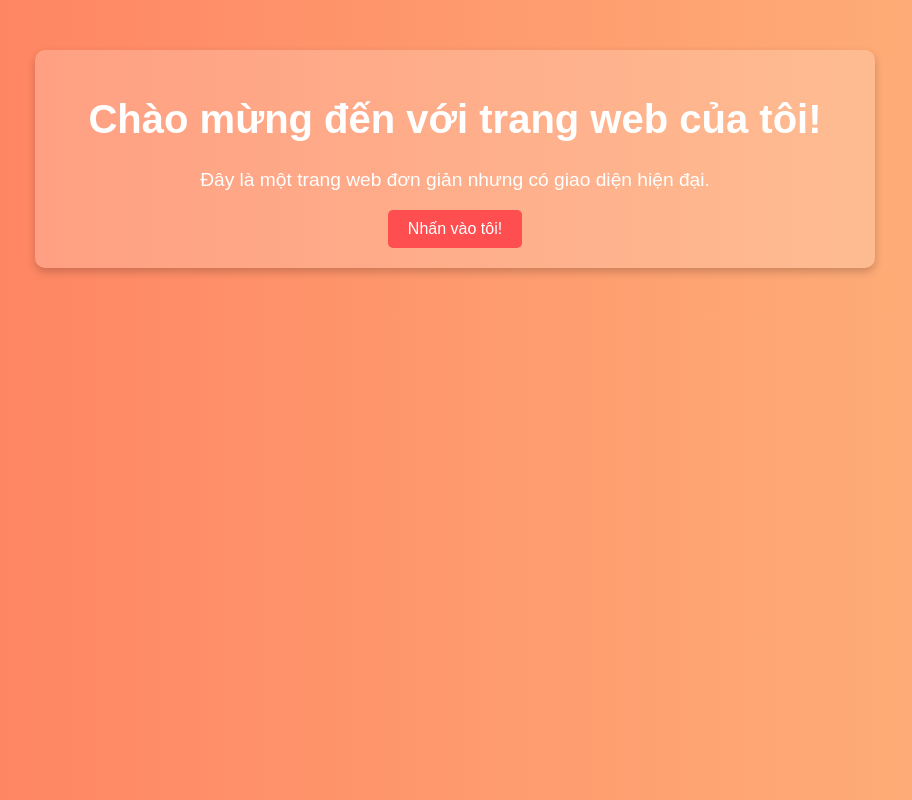
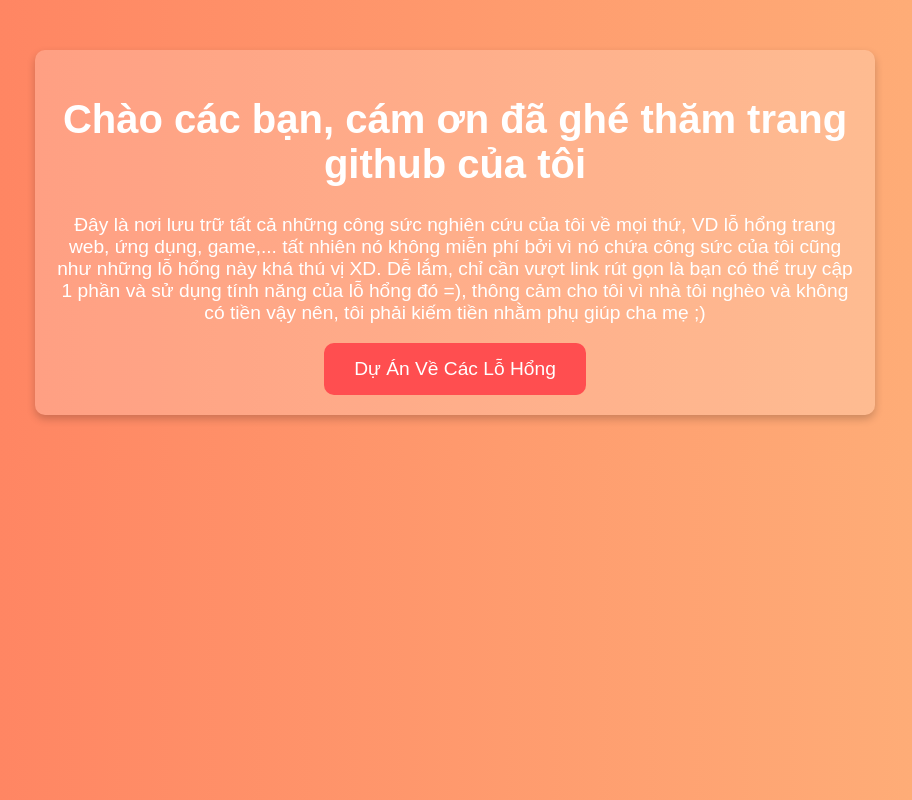
Before and after one commit to TheLazyGap2412/TheLazyGap2412.github.io, a plain HTML site: page index.html in a window 1280 px wide. Shown: the whole page, without its empty margins (185-1097 px from the left). Drawn offline with Linux system fonts and the light colour scheme.

Commit message:
Update index.html

```diff
--- a/index.html
+++ b/index.html
@@ -29,17 +29,17 @@
             font-size: 1.2em;
             animation: fadeIn 3s;
         }
-        button {
+        .big-button {
             background: #ff4e50;
             border: none;
-            padding: 10px 20px;
-            font-size: 1em;
+            padding: 15px 30px;
+            font-size: 1.2em;
             color: white;
             cursor: pointer;
-            border-radius: 5px;
+            border-radius: 10px;
             transition: 0.3s;
         }
-        button:hover {
+        .big-button:hover {
             background: #fc913a;
         }
         @keyframes fadeIn {
@@ -50,14 +50,13 @@
 </head>
 <body>
     <div class="container">
-        <h1>Chào mừng đến với trang web của tôi!</h1>
-        <p>Đây là một trang web đơn giản nhưng có giao diện hiện đại.</p>
-        <button onclick="showAlert()">Nhấn vào tôi!</button>
+        <h1>Chào các bạn, cám ơn đã ghé thăm trang github của tôi</h1>
+        <p>Đây là nơi lưu trữ tất cả những công sức nghiên cứu của tôi về mọi thứ, VD lỗ hổng trang web, ứng dụng, game,... tất nhiên nó không miễn phí bởi vì nó chứa công sức của tôi cũng như những lỗ hổng này khá thú vị XD.
+
+        Dễ lắm, chỉ cần vượt link rút gọn là bạn có thể truy cập 1 phần và sử dụng tính năng của lỗ hổng đó =), thông cảm cho tôi vì nhà tôi nghèo và không có tiền
+
+        vậy nên, tôi phải kiếm tiền nhằm phụ giúp cha mẹ ;)</p>
+        <button class="big-button" onclick="location.href='https://TheLazyGap2412.github.io/ProjectGap'">Dự Án Về Các Lỗ Hổng</button>
     </div>
-    <script>
-        function showAlert() {
-            alert("Cảm ơn bạn đã ghé thăm!");
-        }
-    </script>
 </body>
 </html>
```
